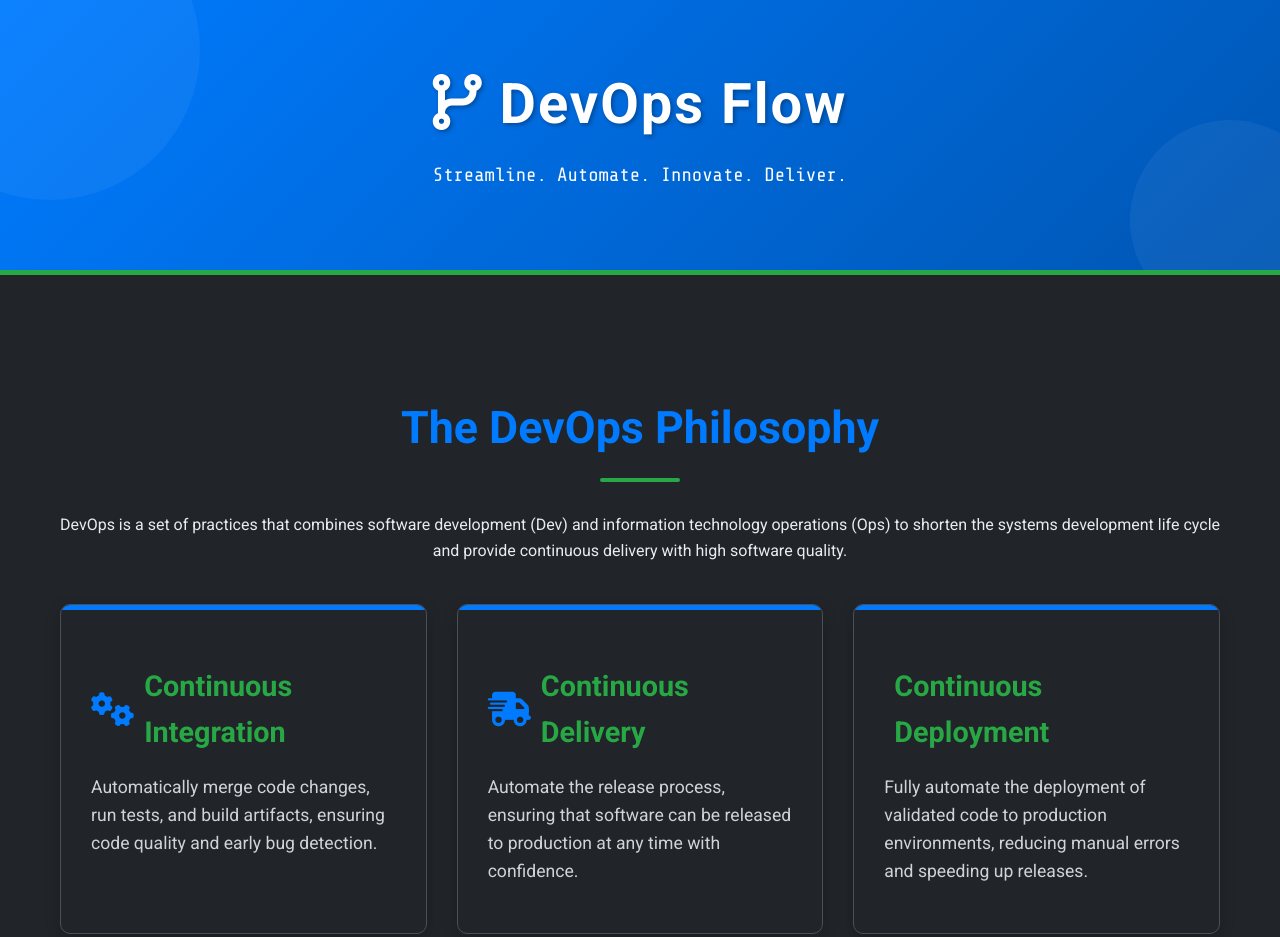
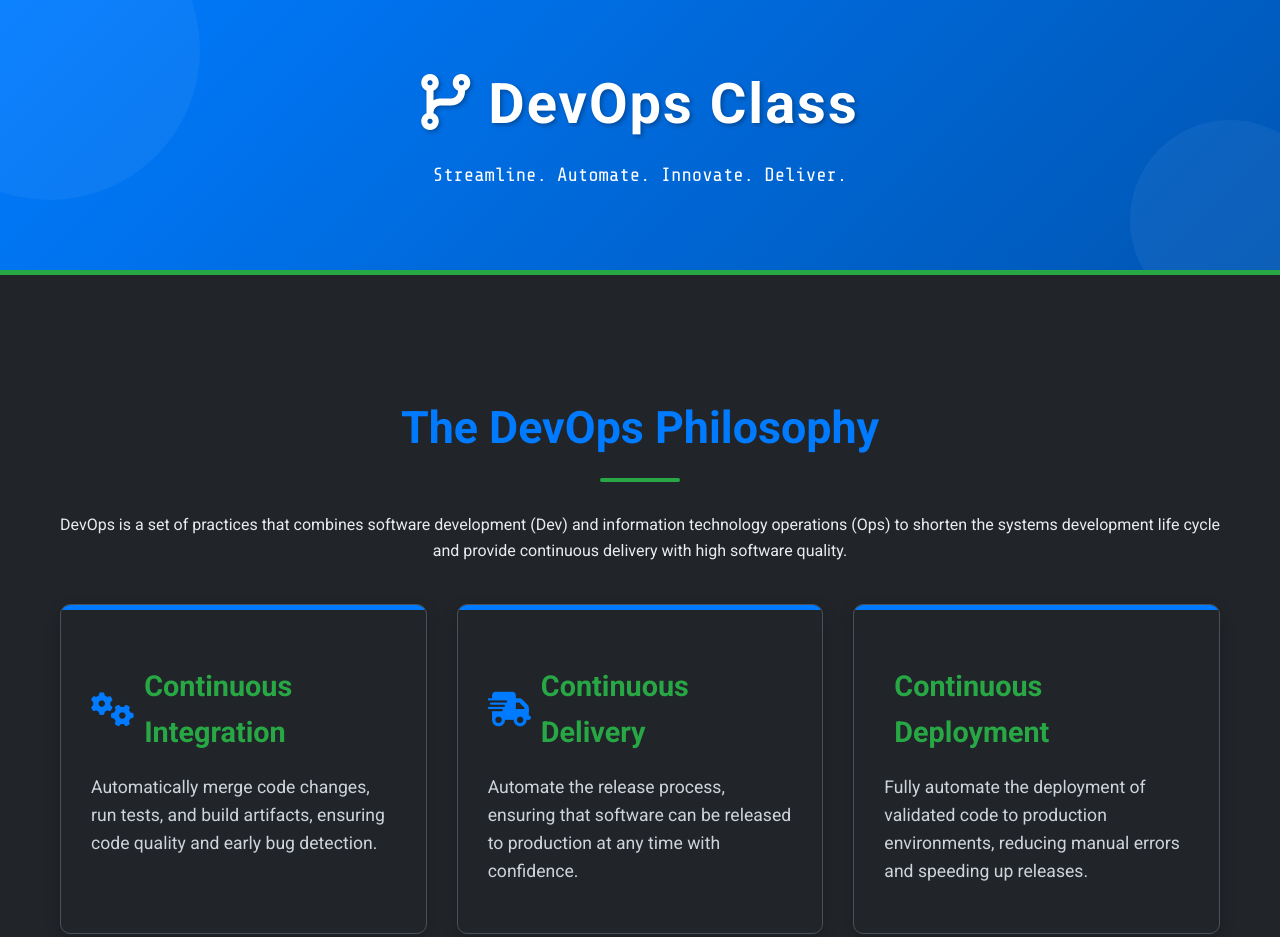
Before and after one commit to TENETx0/webhosting, a plain HTML site: page index.html in a window 1280 px wide. Shown: the top 937 px of the page. Drawn offline with nearby package versions, Linux system fonts and the light colour scheme.

Commit message:
Update index.html

```diff
--- a/index.html
+++ b/index.html
@@ -220,7 +220,7 @@
 <body>
     <header>
         <div class="container">
-            <h1><i class="fas fa-code-branch"></i> DevOps Flow</h1>
+            <h1><i class="fas fa-code-branch"></i> DevOps Class</h1>
             <p>Streamline. Automate. Innovate. Deliver.</p>
         </div>
     </header>
```
